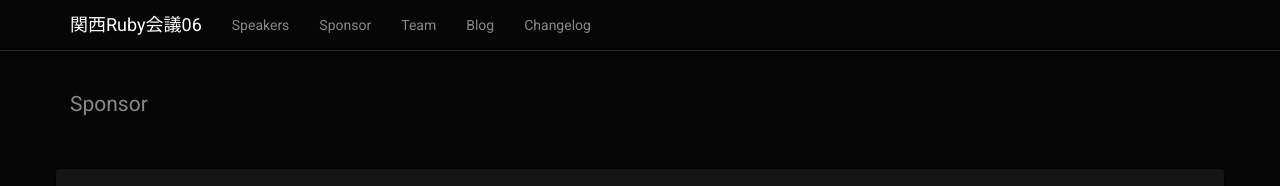
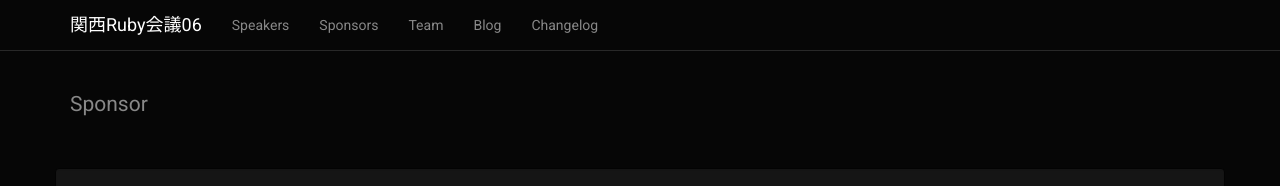
Before and after one commit to rubykansai/kansai06, a Jekyll site: the page built from sponsors/index.html, in a window 1280 px wide. Shown: the top 186 px of the page. Built offline with Jekyll 4.4.1, drawn with Linux system fonts in a browser that asks for light colours; nearby versions of some CDN libraries.

Commit message:
Fix sawanoboly to speakers

```diff
--- a/_data/navbar.yml
+++ b/_data/navbar.yml
@@ -1,8 +1,8 @@
 ---
 - label: Speakers
   path: "/speakers"
-- label: Sponsor
-  path: "/sponsor"
+- label: Sponsors
+  path: "/sponsors"
 - label: Team
   path: "/team"
 - label: Blog
--- a/index.html
+++ b/index.html
@@ -37,7 +37,7 @@ title:  Overview
           <dt>会場</dt>
           <dd>エムオーテックス新大阪ビル エムオーテックスホール</dd>
           <dt>参加者数</dt>
-          <dd>220名</dd>
+          <dd>230名</dd>
           <dt>参加費</dt>
           <dd>無料</dd>
           <dt>ハッシュタグ</dt>
--- a/speakers/index.html
+++ b/speakers/index.html
@@ -295,7 +295,7 @@ title:  Speakers
   <div class="col-lg-4 col-md-6 col-sm-8 col-xs-12">
     <div class="well well-sm col-lg-12 col-md-12 col-sm-12 col-xs-12">
       <div class="col-lg-4 col-md-3 col-sm-3 col-xs-4">
-        <div class="hexagon">
+        <div class="hexagon" style="background-image: url({{ site.baseurl }}/assets/img/speakers/sawanoboly.jpg);">
           <div class="hex-top"></div>
           <div class="hex-bottom"></div>
         </div>
@@ -306,10 +306,10 @@ title:  Speakers
             sawanoboly
           </div>
           <span class="hex-github">
-            <i class="fa fa-github"></i>
+            <a href="https://github.com/sawanoboly/"><i class="fa fa-github"></i></a>
           </span>
           <span class="hex-twitter">
-            <i class="fa fa-twitter"></i>
+            <a href="https://twitter.com/sawanoboly/"><i class="fa fa-twitter"></i></a>
           </span>
         </div>
       </div>
--- a/sponsor/index.html
+++ b/sponsors/index.html
@@ -8,7 +8,7 @@ title:  Sponsor
   <div class="well col-lg-12">
     <div class="sponsor-logo col-lg-3">
       <a class="sponsor-link" href="http://www.yahoo.co.jp/">
-        <img class="sponsor-img img-responsive" src="{{ site.baseurl }}/assets/img/sponsor/yahoo.png">
+        <img class="sponsor-img img-responsive" src="{{ site.baseurl }}/assets/img/sponsors/yahoo.png">
       </a>
     </div>
     <div class="col-lg-9">
@@ -24,7 +24,7 @@ title:  Sponsor
   <div class="well col-lg-12">
     <div class="sponsor-logo col-lg-3">
       <a class="sponsor-link" href="http://www.motex.co.jp/">
-        <img class="sponsor-img img-responsive" src="{{ site.baseurl }}/assets/img/sponsor/motex.jpg">
+        <img class="sponsor-img img-responsive" src="{{ site.baseurl }}/assets/img/sponsors/motex.jpg">
       </a>
     </div>
     <div class="col-lg-9">
@@ -40,7 +40,7 @@ title:  Sponsor
   <div class="well col-lg-12">
     <div class="sponsor-logo col-lg-3">
       <a class="sponsor-link" href="http://spicelife.jp/">
-        <img class="sponsor-img img-responsive" src="{{ site.baseurl }}/assets/img/sponsor/spicelife.png">
+        <img class="sponsor-img img-responsive" src="{{ site.baseurl }}/assets/img/sponsors/spicelife.png">
       </a>
     </div>
     <div class="col-lg-9">
@@ -56,7 +56,7 @@ title:  Sponsor
   <div class="well col-lg-12">
     <div class="sponsor-logo col-lg-3">
       <a class="sponsor-link" href="http://aiming-inc.com/ja/">
-        <img class="sponsor-img img-responsive" src="{{ site.baseurl }}/assets/img/sponsor/aiming.jpg">
+        <img class="sponsor-img img-responsive" src="{{ site.baseurl }}/assets/img/sponsors/aiming.jpg">
       </a>
     </div>
     <div class="col-lg-9">
@@ -72,7 +72,7 @@ title:  Sponsor
   <div class="well col-lg-12">
     <div class="sponsor-logo col-lg-3">
       <a class="sponsor-link" href="https://bootcamp.techacademy.jp/">
-        <img class="sponsor-img img-responsive" src="{{ site.baseurl }}/assets/img/sponsor/techacademy.jpg">
+        <img class="sponsor-img img-responsive" src="{{ site.baseurl }}/assets/img/sponsors/techacademy.jpg">
       </a>
     </div>
     <div class="col-lg-9">
@@ -88,7 +88,7 @@ title:  Sponsor
   <div class="well col-lg-12">
     <div class="sponsor-logo col-lg-3">
       <a class="sponsor-link" href=" http://share-wis.com/">
-        <img class="sponsor-img img-responsive" src="{{ site.baseurl }}/assets/img/sponsor/share-wis.png">
+        <img class="sponsor-img img-responsive" src="{{ site.baseurl }}/assets/img/sponsors/share-wis.png">
       </a>
     </div>
     <div class="col-lg-9">
@@ -104,7 +104,7 @@ title:  Sponsor
   <div class="well col-lg-12">
     <div class="sponsor-logo col-lg-3">
       <a class="sponsor-link" href="http://agileware.jp/">
-        <img class="sponsor-img img-responsive" src="{{ site.baseurl }}/assets/img/sponsor/agileware.png">
+        <img class="sponsor-img img-responsive" src="{{ site.baseurl }}/assets/img/sponsors/agileware.png">
       </a>
     </div>
     <div class="col-lg-9">
@@ -120,7 +120,7 @@ title:  Sponsor
   <div class="well col-lg-12">
     <div class="sponsor-logo col-lg-3">
       <a class="sponsor-link" href="http://ruby-b.com/">
-        <img class="sponsor-img img-responsive" src="{{ site.baseurl }}/assets/img/sponsor/ruby-b.jpg">
+        <img class="sponsor-img img-responsive" src="{{ site.baseurl }}/assets/img/sponsors/ruby-b.jpg">
       </a>
     </div>
     <div class="col-lg-9">
@@ -136,7 +136,7 @@ title:  Sponsor
   <div class="well col-lg-12">
     <div class="sponsor-logo col-lg-3">
       <a class="sponsor-link" href="http://www.vareal.co.jp/">
-        <img class="sponsor-img img-responsive" src="{{ site.baseurl }}/assets/img/sponsor/vareal.jpg">
+        <img class="sponsor-img img-responsive" src="{{ site.baseurl }}/assets/img/sponsors/vareal.jpg">
       </a>
     </div>
     <div class="col-lg-9">
```
Also changed, not shown: assets/img/speakers/sawanoboly.jpg (added), assets/img/sponsors/agileware.png (renamed from assets/img/sponsor/agileware.png), assets/img/sponsors/aiming.jpg (renamed from assets/img/sponsor/aiming.jpg), assets/img/sponsors/motex.jpg (renamed from assets/img/sponsor/motex.jpg), assets/img/sponsors/ruby-b.jpg (renamed from assets/img/sponsor/ruby-b.jpg), assets/img/sponsors/share-wis.jpg (renamed from assets/img/sponsor/share-wis.jpg), assets/img/sponsors/share-wis.png (renamed from assets/img/sponsor/share-wis.png), assets/img/sponsors/spicelife.png (renamed from assets/img/sponsor/spicelife.png), assets/img/sponsors/techacademy.jpg (renamed from assets/img/sponsor/techacademy.jpg), assets/img/sponsors/vareal.jpg (renamed from assets/img/sponsor/vareal.jpg), assets/img/sponsors/yahoo.png (renamed from assets/img/sponsor/yahoo.png).
